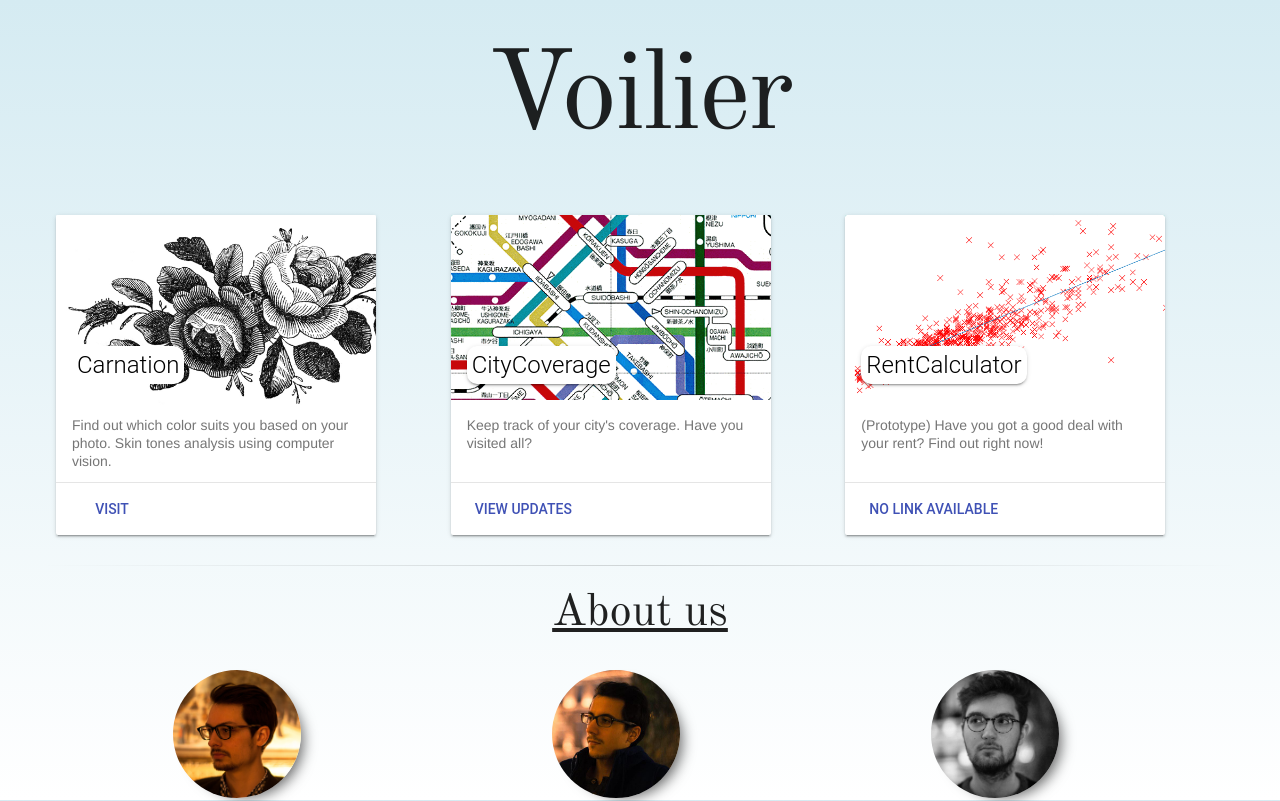
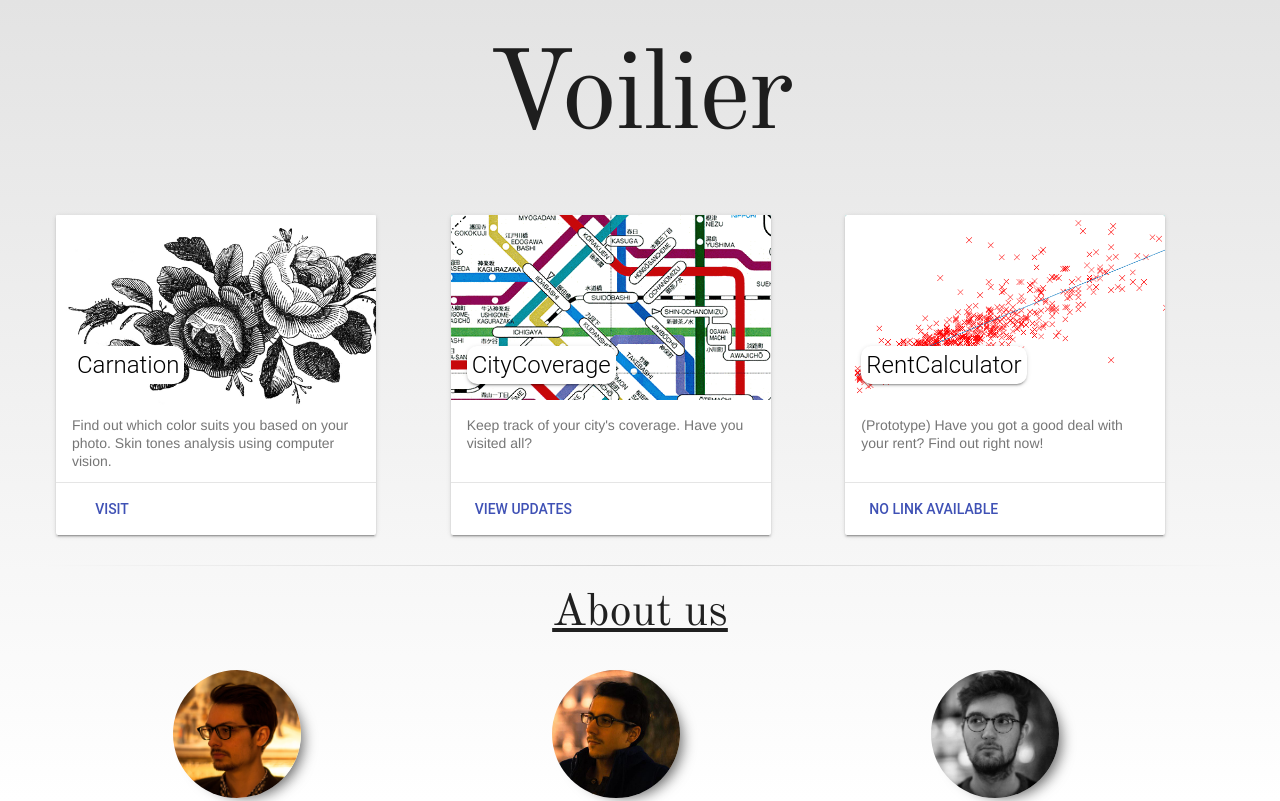
Before and after one commit to Voilier/voilier-front, a website: page index.html in a window 1280 px wide. Shown: the top 801 px of the page. Drawn offline with nearby package versions, Linux system fonts and the light colour scheme; files whose address does not match are found by name; a web font is replaced by a local one.

Commit message:
Change gradient (I AM NOT DESIGNER)

```diff
--- a/index.css
+++ b/index.css
@@ -3,11 +3,10 @@ html {
 }
 
 body {
-  background: linear-gradient(#D5EBF2, white);
+  background: linear-gradient(#E3E3E3, white);
   height: 100%;
   margin: 0;
   background-repeat: no-repeat;
-  background-attachment: fixed;
 }
 
 .content-grid {
```
